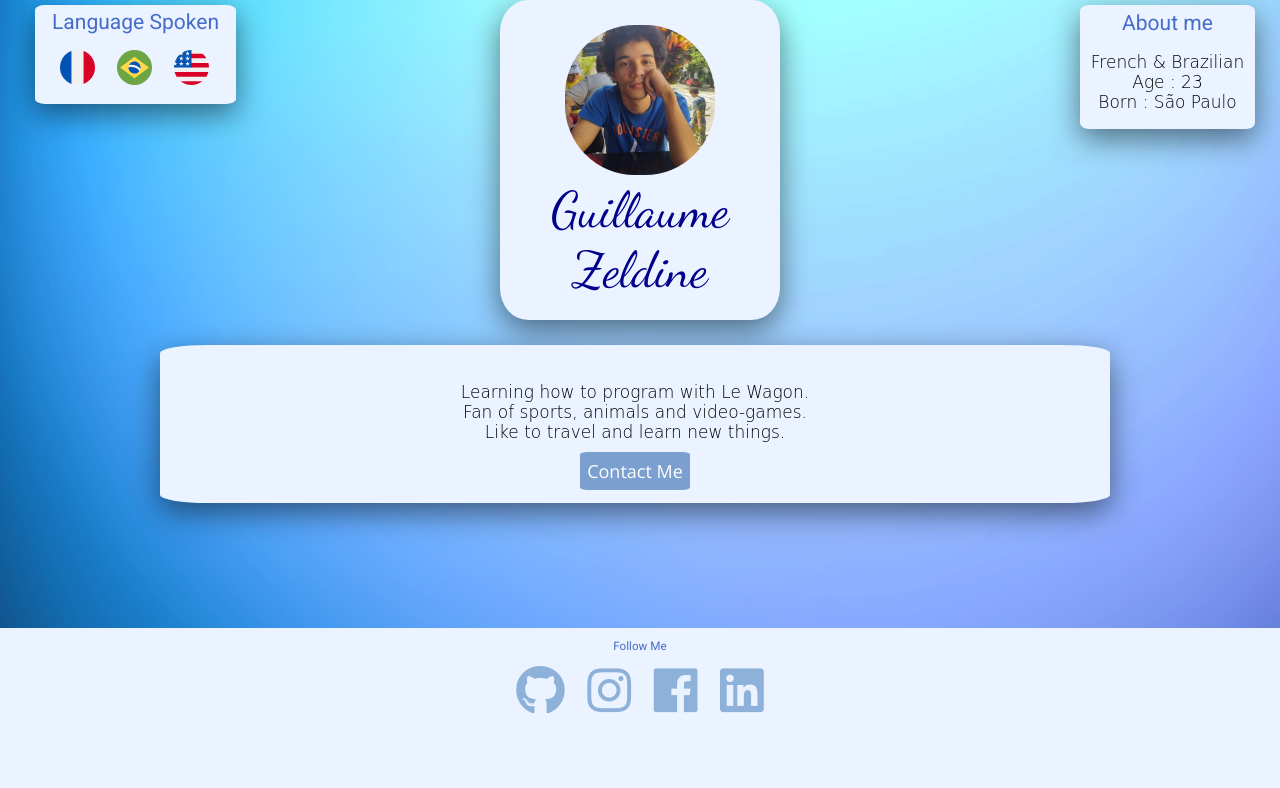
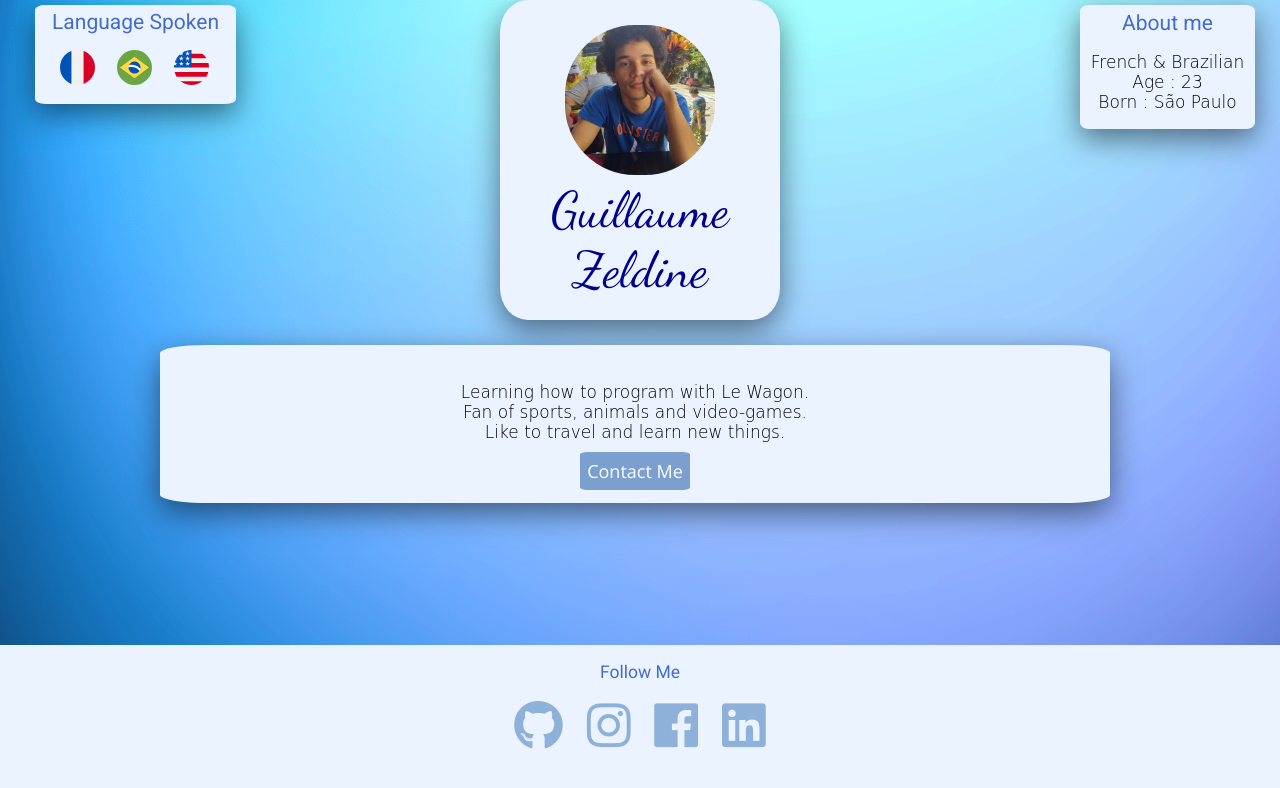
Before and after one commit to LovlsGenesis/profile, a plain HTML site: page index.html in a window 1280 px wide. Drawn offline with nearby package versions, Linux system fonts and the light colour scheme; a web font is replaced by a local one.

Commit message:
Footer updated

```diff
--- a/css/components/footer.css
+++ b/css/components/footer.css
@@ -1,13 +1,17 @@
 .footer {
   background-color:#eaf3ff;
   color: grey;
-  font-size: 10px;
+  font-size: 15px;
   margin: 0 auto;
   text-align: center;
-  padding-bottom: 75px;
+  padding-bottom: 35px;
   width: 100vw;
   position: absolute;
   bottom: 0;
+}
+
+.footer h3 {
+  font-size:
 }
 
 .list-inline {
```
